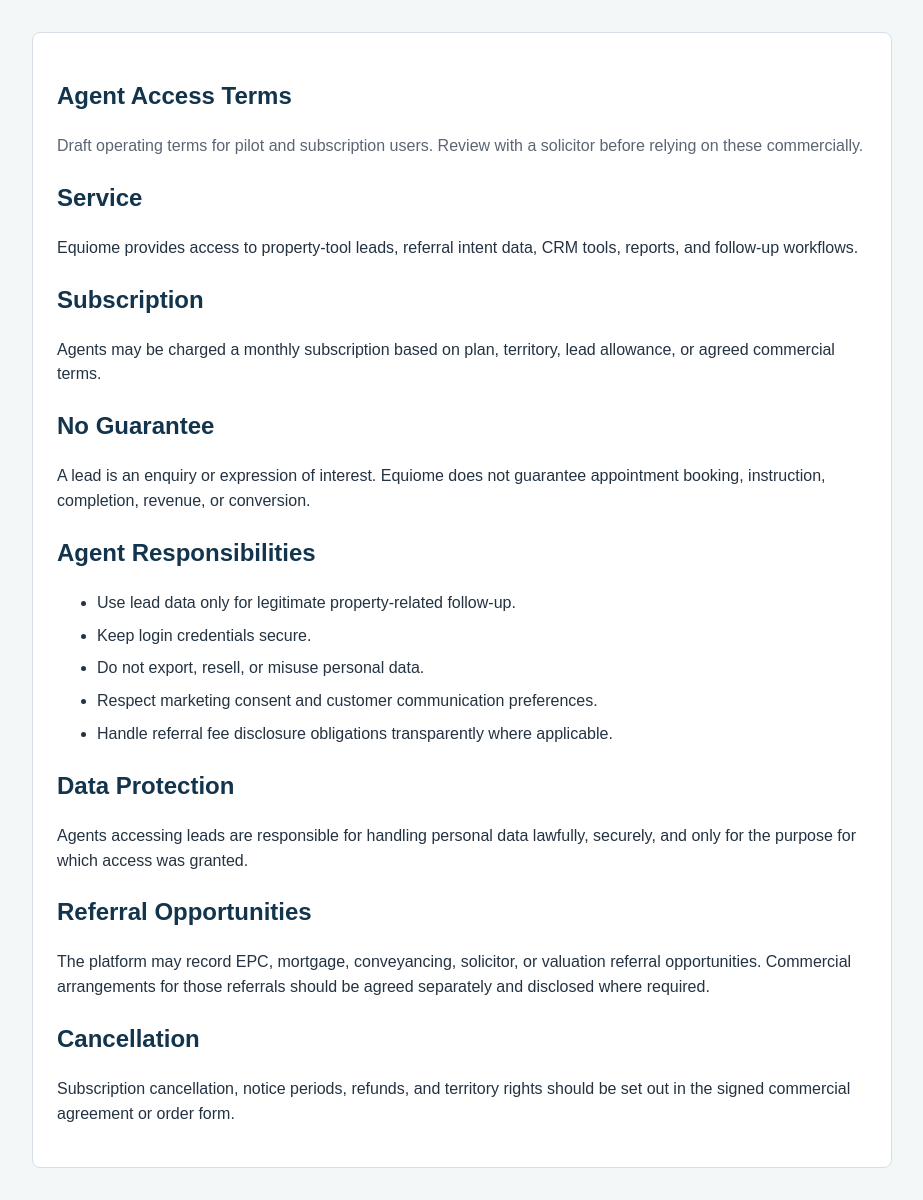
After one commit to Harryl1/booking-system, a Flask app: page /agent-terms in a window 1280 px wide. The commit adds this page. Shown: the whole page, without its empty margins (178-1101 px from the left). Run offline with Flask 3, Linux system fonts and the light colour scheme; data that the repository does not hold is empty.

Commit message:
Add launch legal pages and hide test tools

```diff
--- a/main.py
+++ b/main.py
@@ -44,6 +44,8 @@ REPORT_RETENTION_DAYS = int(os.environ.get("REPORT_RETENTION_DAYS", "30"))
 LEAD_RETENTION_DAYS = int(os.environ.get("LEAD_RETENTION_DAYS", "365"))
 FRONTEND_ORIGIN = os.environ.get("FRONTEND_ORIGIN", "*")
 PRIVACY_NOTICE_URL = os.environ.get("PRIVACY_NOTICE_URL", "")
+AGENT_TERMS_URL = os.environ.get("AGENT_TERMS_URL", "")
+ENABLE_TEST_TOOLS = os.environ.get("ENABLE_TEST_TOOLS", "0") == "1"
 RATE_LIMIT_WINDOW_SECONDS = int(os.environ.get("RATE_LIMIT_WINDOW_SECONDS", "60"))
 RATE_LIMIT_MAX_REQUESTS = int(os.environ.get("RATE_LIMIT_MAX_REQUESTS", "30"))
 LEAD_NOTIFICATION_EMAIL = os.environ.get("LEAD_NOTIFICATION_EMAIL", "")
@@ -995,6 +997,20 @@ def logout():
     return redirect("/login")
 
 
+@app.get("/privacy")
+def privacy_notice():
+    return render_template(
+        "privacy.html",
+        retention_days=LEAD_RETENTION_DAYS,
+        report_retention_days=REPORT_RETENTION_DAYS,
+    )
+
+
+@app.get("/agent-terms")
+def agent_terms():
+    return render_template("agent_terms.html")
+
+
 # -----------------------
 # AgencyHub Dashboard
 # -----------------------
@@ -1308,6 +1324,7 @@ def leads():
         referrals_by_lead=referrals_by_lead,
         service_labels=SERVICE_LABELS,
         referral_statuses=list(VALID_REFERRAL_STATUSES),
+        enable_test_tools=ENABLE_TEST_TOOLS,
         csrf_token=get_csrf_token()
     )
 
@@ -1516,6 +1533,8 @@ def book_valuation(lead_id):
 @login_required
 @role_required(ROLE_AGENT)
 def add_test_lead():
+    if not ENABLE_TEST_TOOLS:
+        abort(404)
     validate_csrf()
 
     db = get_db()
@@ -1962,6 +1981,8 @@ def system_readiness():
         ("INTERNAL_API_TOKEN set", bool(INTERNAL_API_TOKEN)),
         ("SESSION_COOKIE_SECURE enabled", app.config["SESSION_COOKIE_SECURE"]),
         ("FRONTEND_ORIGIN restricted", FRONTEND_ORIGIN != "*"),
+        ("Privacy notice route available", True),
+        ("Test tools disabled", not ENABLE_TEST_TOOLS),
         ("SMTP configured", bool(SMTP_HOST and CUSTOMER_EMAIL_FROM)),
         ("Using managed database", bool(os.environ.get("DATABASE_URL"))),
     ]
--- /dev/null
+++ b/templates/agent_terms.html
@@ -0,0 +1,51 @@
+<!DOCTYPE html>
+<html lang="en">
+<head>
+    <meta charset="UTF-8">
+    <meta name="viewport" content="width=device-width, initial-scale=1.0">
+    <title>Agent Terms - equiome</title>
+    <style>
+        body { margin:0; font-family:Arial,sans-serif; background:#f4f7f8; color:#243342; line-height:1.55; }
+        main { max-width:860px; margin:0 auto; padding:32px 20px; }
+        section { background:#fff; border:1px solid #d7dee7; border-radius:8px; padding:24px; }
+        h1,h2 { color:#12344d; }
+        li { margin-bottom:8px; }
+        .muted { color:#5b6573; }
+    </style>
+</head>
+<body>
+<main>
+    <section>
+        <h1>Agent Access Terms</h1>
+        <p class="muted">Draft operating terms for pilot and subscription users. Review with a solicitor before relying on these commercially.</p>
+
+        <h2>Service</h2>
+        <p>Equiome provides access to property-tool leads, referral intent data, CRM tools, reports, and follow-up workflows.</p>
+
+        <h2>Subscription</h2>
+        <p>Agents may be charged a monthly subscription based on plan, territory, lead allowance, or agreed commercial terms.</p>
+
+        <h2>No Guarantee</h2>
+        <p>A lead is an enquiry or expression of interest. Equiome does not guarantee appointment booking, instruction, completion, revenue, or conversion.</p>
+
+        <h2>Agent Responsibilities</h2>
+        <ul>
+            <li>Use lead data only for legitimate property-related follow-up.</li>
+            <li>Keep login credentials secure.</li>
+            <li>Do not export, resell, or misuse personal data.</li>
+            <li>Respect marketing consent and customer communication preferences.</li>
+            <li>Handle referral fee disclosure obligations transparently where applicable.</li>
+        </ul>
+
+        <h2>Data Protection</h2>
+        <p>Agents accessing leads are responsible for handling personal data lawfully, securely, and only for the purpose for which access was granted.</p>
+
+        <h2>Referral Opportunities</h2>
+        <p>The platform may record EPC, mortgage, conveyancing, solicitor, or valuation referral opportunities. Commercial arrangements for those referrals should be agreed separately and disclosed where required.</p>
+
+        <h2>Cancellation</h2>
+        <p>Subscription cancellation, notice periods, refunds, and territory rights should be set out in the signed commercial agreement or order form.</p>
+    </section>
+</main>
+</body>
+</html>
--- a/templates/leads.html
+++ b/templates/leads.html
@@ -542,7 +542,7 @@
                 <a href="/leads?status=valuation booked" class="btn btn-secondary">Booked valuations</a>
                 <a href="/leads/export.csv" class="btn btn-secondary">Export CSV</a>
 
-                {% if session.role == "agent" %}
+                {% if session.role == "agent" and enable_test_tools %}
                 <form method="POST" action="/leads/add-test" style="margin:0;">
                     <input type="hidden" name="csrf_token" value="{{ csrf_token }}">
                     <button type="submit" class="btn-primary">Add test lead</button>
```
Also changed, not shown: GO_LIVE_CHECKLIST.md (+3 -0 lines), templates/privacy.html (added, +50 -0 lines).
